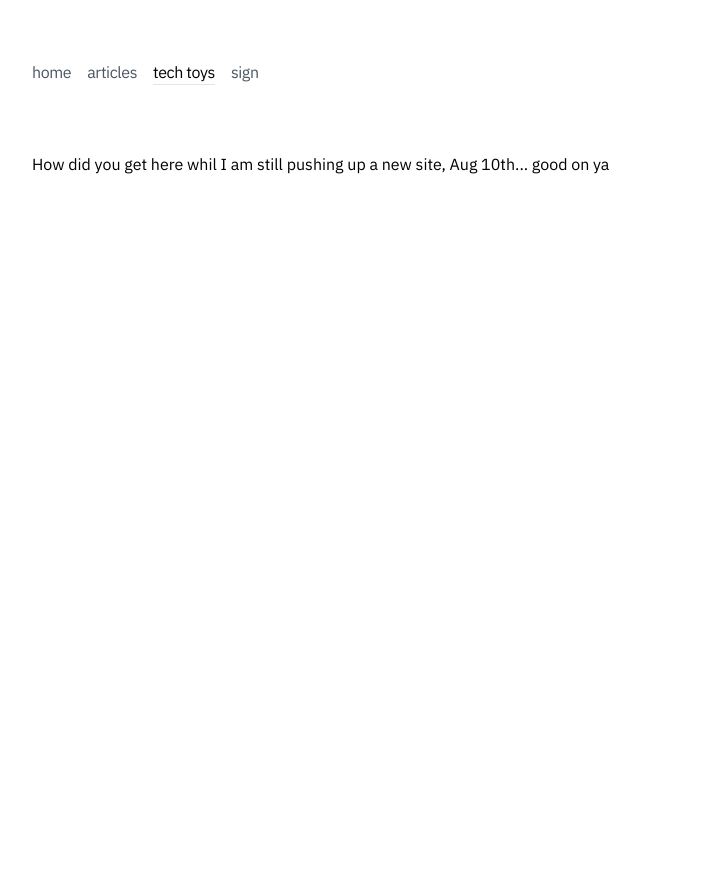
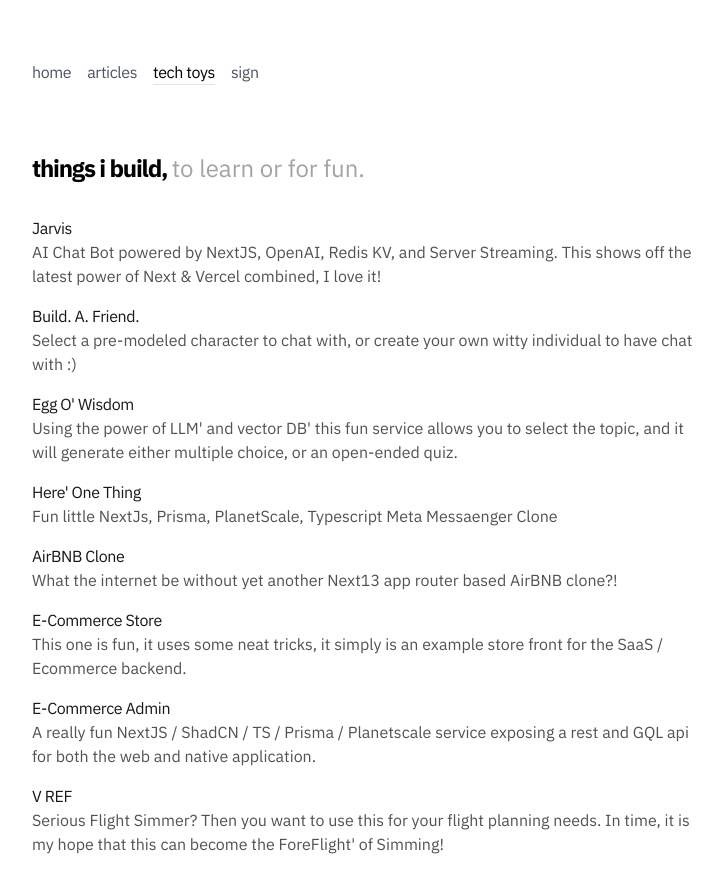
Before and after one commit to ryanyogan/yogan.dev, a Next.js app: page /tech-toys in a window 1280 px wide. Shown: the top 892 px of the page, without its empty margins (272-995 px from the left). Before the commit the page ends 800 px from the top, so only its background shows below. Built offline with nearby package versions, Linux system fonts and the light colour scheme.

Commit message:
feat // tech toys

```diff
--- a/src/app/tech-toys/page.tsx
+++ b/src/app/tech-toys/page.tsx
@@ -1,9 +1,138 @@
+import Link from "next/link";
+
 export const runtime = "edge";
 export default function TechToys() {
   return (
-    <div>
-      How did you get here whil I am still pushing up a new site, Aug 10th...
-      good on ya
-    </div>
+    <section>
+      <h1 className="font-bold text-2xl mb-8 tracking-tighter">
+        things i build,{" "}
+        <span className="text-neutral-400 tracking-normal font-normal">
+          to learn or for fun.
+        </span>
+      </h1>
+      <Link
+        href="https://jarvis.yogan.dev"
+        target="_blank"
+        className="flex flex-col space-y-1 mb-4"
+      >
+        <div className="w-full flex flex-col">
+          <p className="text-neutral-900 dark:text-neutral-100 tracking-tight">
+            Jarvis
+          </p>
+          <p className="text-neutral-600 dark:text-neutral-400">
+            AI Chat Bot powered by NextJS, OpenAI, Redis KV, and Server
+            Streaming. This shows off the latest power of Next & Vercel
+            combined, I love it!
+          </p>
+        </div>
+      </Link>
+      <Link
+        href="https://friend.yogan.dev"
+        target="_blank"
+        className="flex flex-col space-y-1 mb-4"
+      >
+        <div className="w-full flex flex-col">
+          <p className="text-neutral-900 dark:text-neutral-100 tracking-tight">
+            Build. A. Friend.
+          </p>
+          <p className="text-neutral-600 dark:text-neutral-400">
+            Select a pre-modeled character to chat with, or create your own
+            witty individual to have chat with :)
+          </p>
+        </div>
+      </Link>
+      <Link
+        href="https://egg.yogan.dev"
+        target="_blank"
+        className="flex flex-col space-y-1 mb-4"
+      >
+        <div className="w-full flex flex-col">
+          <p className="text-neutral-900 dark:text-neutral-100 tracking-tight">
+            Egg O&apos; Wisdom
+          </p>
+          <p className="text-neutral-600 dark:text-neutral-400">
+            Using the power of LLM&apos; and vector DB&apos; this fun service
+            allows you to select the topic, and it will generate either multiple
+            choice, or an open-ended quiz.
+          </p>
+        </div>
+      </Link>
+      <Link
+        href="https://one.yogan.dev"
+        target="_blank"
+        className="flex flex-col space-y-1 mb-4"
+      >
+        <div className="w-full flex flex-col">
+          <p className="text-neutral-900 dark:text-neutral-100 tracking-tight">
+            Here&apos; One Thing
+          </p>
+          <p className="text-neutral-600 dark:text-neutral-400">
+            Fun little NextJs, Prisma, PlanetScale, Typescript Meta Messaenger
+            Clone
+          </p>
+        </div>
+      </Link>
+      <Link
+        href="https://bnb.ryanyogan.com"
+        target="_blank"
+        className="flex flex-col space-y-1 mb-4"
+      >
+        <div className="w-full flex flex-col">
+          <p className="text-neutral-900 dark:text-neutral-100 tracking-tight">
+            AirBNB Clone
+          </p>
+          <p className="text-neutral-600 dark:text-neutral-400">
+            What the internet be without yet another Next13 app router based
+            AirBNB clone?!
+          </p>
+        </div>
+      </Link>
+      <Link
+        href="https://store.ryanyogan.com"
+        target="_blank"
+        className="flex flex-col space-y-1 mb-4"
+      >
+        <div className="w-full flex flex-col">
+          <p className="text-neutral-900 dark:text-neutral-100 tracking-tight">
+            E-Commerce Store
+          </p>
+          <p className="text-neutral-600 dark:text-neutral-400">
+            This one is fun, it uses some neat tricks, it simply is an example
+            store front for the SaaS / Ecommerce backend.
+          </p>
+        </div>
+      </Link>
+      <Link
+        href="https://ecommerce.yogan.dev"
+        target="_blank"
+        className="flex flex-col space-y-1 mb-4"
+      >
+        <div className="w-full flex flex-col">
+          <p className="text-neutral-900 dark:text-neutral-100 tracking-tight">
+            E-Commerce Admin
+          </p>
+          <p className="text-neutral-600 dark:text-neutral-400">
+            A really fun NextJS / ShadCN / TS / Prisma / Planetscale service
+            exposing a rest and GQL api for both the web and native application.
+          </p>
+        </div>
+      </Link>
+      <Link
+        href="https://fly.yogan.dev"
+        target="_blank"
+        className="flex flex-col space-y-1 mb-4"
+      >
+        <div className="w-full flex flex-col">
+          <p className="text-neutral-900 dark:text-neutral-100 tracking-tight">
+            V REF
+          </p>
+          <p className="text-neutral-600 dark:text-neutral-400">
+            Serious Flight Simmer? Then you want to use this for your flight
+            planning needs. In time, it is my hope that this can become the
+            ForeFlight&apos; of Simming!
+          </p>
+        </div>
+      </Link>
+    </section>
   );
 }
```
